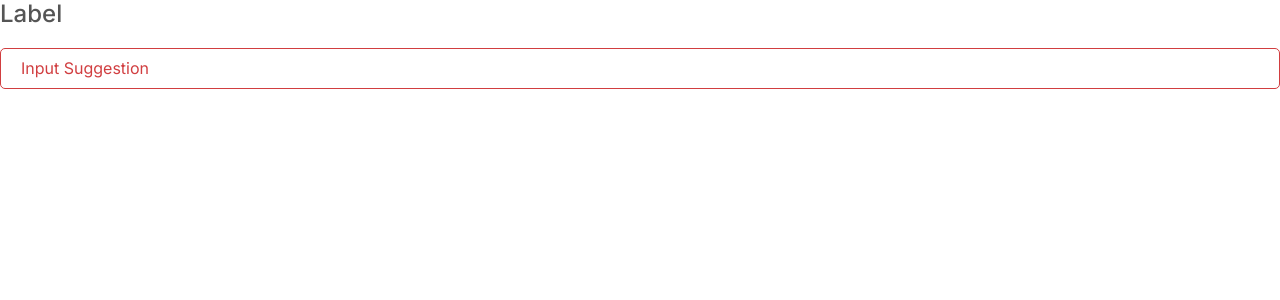
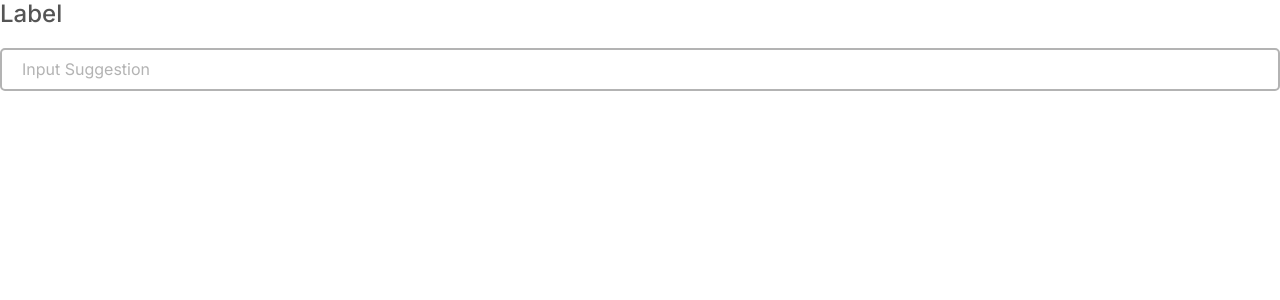
Before and after one commit to calblueprint/immigration-justice-project, a Next.js app: page /input-text in a window 1280 px wide. Shown: the top 300 px of the page. Built offline with nearby package versions, Linux system fonts and the light colour scheme.

Commit message:
revert to normal text color when erroring; fix margins

```diff
--- a/src/app/input-text/page.tsx
+++ b/src/app/input-text/page.tsx
@@ -1,11 +1,15 @@
 'use client';
 
 import React from 'react';
-// import { InputTitleText, InputText } from '../../components/TextInput/styles';
 import TextInput from '../../components/TextInput/TextInput';
 
 export default function InputTextTest() {
   return (
-    <TextInput label='Label' placeholder='Input Suggestion' erroring/>
+    <TextInput
+      label="Label"
+      placeholder="Input Suggestion"
+      erroring={false}
+      errorText="Error Text"
+    />
   );
 }
--- a/src/components/TextInput/TextInput.tsx
+++ b/src/components/TextInput/TextInput.tsx
@@ -1,11 +1,22 @@
 import React from 'react';
-import { InputTitleText, InputText, InputDiv } from './styles';
+import { InputTitleText, InputText, InputDiv, ErrorText } from './styles';
 
-export default function TextInput({label, placeholder, erroring}: {label: string, placeholder: string, erroring: boolean, }) {
+export default function TextInput({
+  label,
+  placeholder,
+  erroring,
+  errorText = '',
+}: {
+  label: string;
+  placeholder: string;
+  erroring: boolean;
+  errorText: string;
+}) {
   return (
     <InputDiv>
       <InputTitleText>{label}</InputTitleText>
-      <InputText $error={erroring} placeholder={placeholder}/>
+      <InputText $error={erroring} placeholder={placeholder} />
+      {erroring && <ErrorText>{errorText}</ErrorText>}
     </InputDiv>
   );
 }
--- a/src/components/TextInput/styles.tsx
+++ b/src/components/TextInput/styles.tsx
@@ -13,14 +13,13 @@ export const InputText = styled.input<{ $error: boolean }>`
   word-wrap: break-word;
   padding: 0.625rem 1.25rem; // 10px 20px 10px 20px;
   border-radius: 5px;
-  border: 1px solid
+  border: 2px solid
     ${({ $error }) =>
       $error ? COLORS.errorColor : COLORS.inputSuggestionColor};
   justify-content: flex-start;
   align-items: flex-start;
   gap: 10px;
-  color: ${({ $error }) =>
-    $error ? COLORS.errorColor : COLORS.existingInputColor};
+  color: ${COLORS.existingInputColor};
 
   &:focus {
     outline: none !important;
@@ -28,10 +27,10 @@ export const InputText = styled.input<{ $error: boolean }>`
       ${({ $error }) => ($error ? COLORS.errorColor : COLORS.activeGreen)};
   }
   &::placeholder {
-    color: ${({ $error }) =>
-      $error ? COLORS.errorColor : COLORS.inputSuggestionColor};
+    color: ${COLORS.inputSuggestionColor};
   }
 `;
+
 export const InputTitleText = styled.label`
   color: ${COLORS.existingInputColor};
   font-size: 1.5rem; // 24px;
@@ -39,10 +38,18 @@ export const InputTitleText = styled.label`
   font-weight: 500;
   line-height: 28.8px;
   word-wrap: break-word;
+  margin-bottom: 1.2rem;
+`;
+
+export const ErrorText = styled.p`
+  color: ${COLORS.errorColor};
+  margin-top: 0.625rem;
+  font-size: 0.875rem; //14px
+  font-weight: 400;
+  ${inter.style}
 `;
 
 export const InputDiv = styled.div`
   display: flex;
   flex-direction: column;
-  row-gap: 1.2rem; // 20px;
-`
+`;
```
